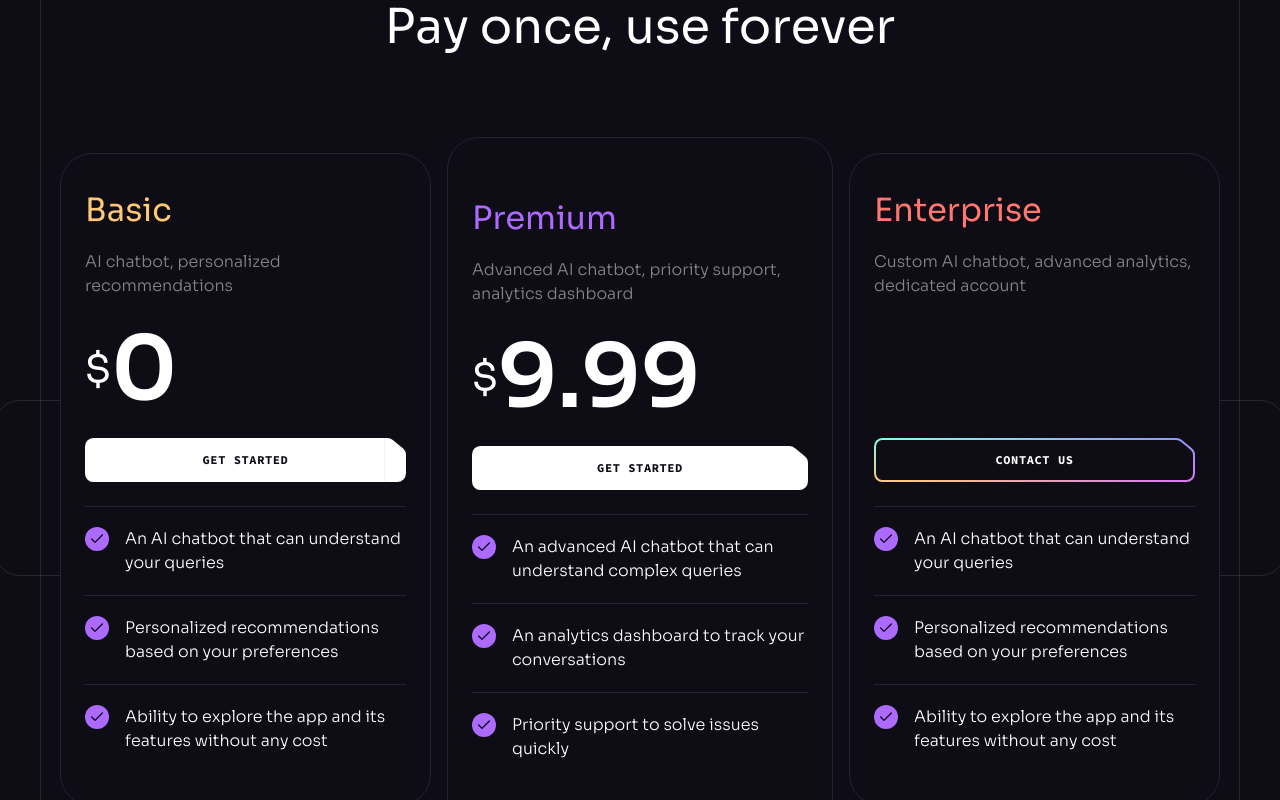
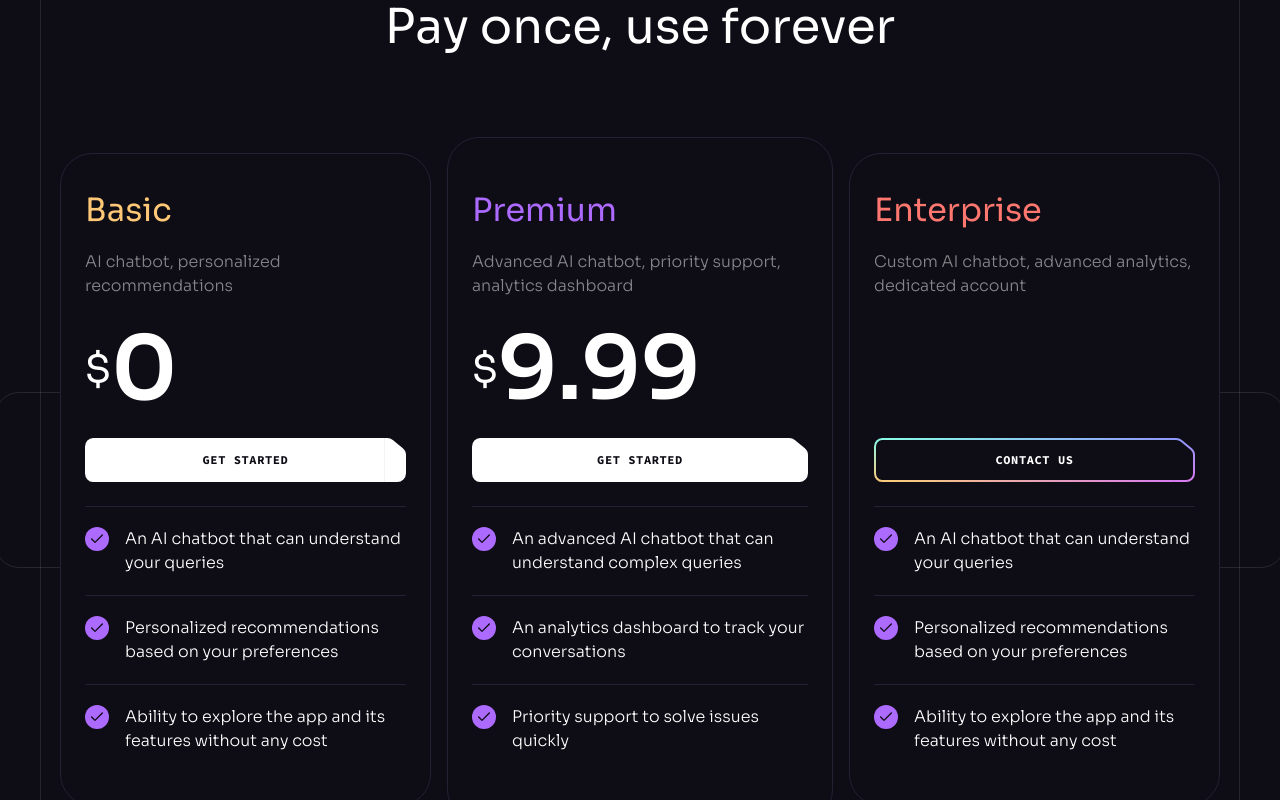
Before and after one commit to faye092/Brainwave, a React (Vite) app: page / in a window 1280 px wide. Shown: the part 6200-7000 px from the top of the page. Built offline with nearby package versions, Linux system fonts and the light colour scheme.

Commit message:
create Roadmap.jsx

```diff
--- a/src/components/PricingList.jsx
+++ b/src/components/PricingList.jsx
@@ -9,7 +9,7 @@ const PricingList = () => {
         <div
           key={item.id}
           className="w-[19rem] max-lg:w-full h-full px-6 bg-n-8 border border-n-6 rounded-[2rem]
-          lg:w-auto even:py-14 odd:py-8 odd:my-4 [&>h4]:first:text-color-2 [&>h4]:even:text-color-1 [&>h4]:last:text-color-3"
+          lg:w-auto even:py-12 odd:py-8 odd:my-4 [&>h4]:first:text-color-2 [&>h4]:even:text-color-1 [&>h4]:last:text-color-3"
         >
           <h4 className="h4 mb-4">{item.title}</h4>
 
```
Also changed, not shown: src/components/Roadmap.jsx (added).
